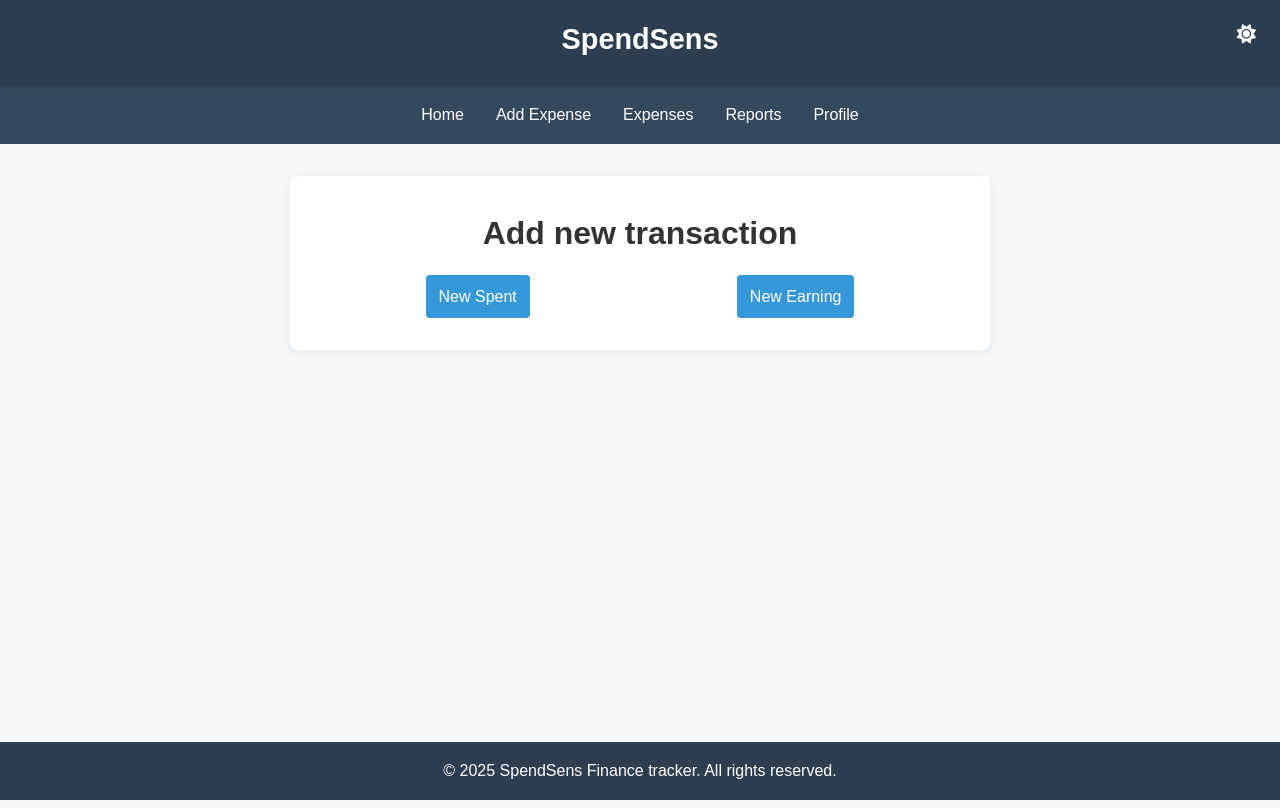
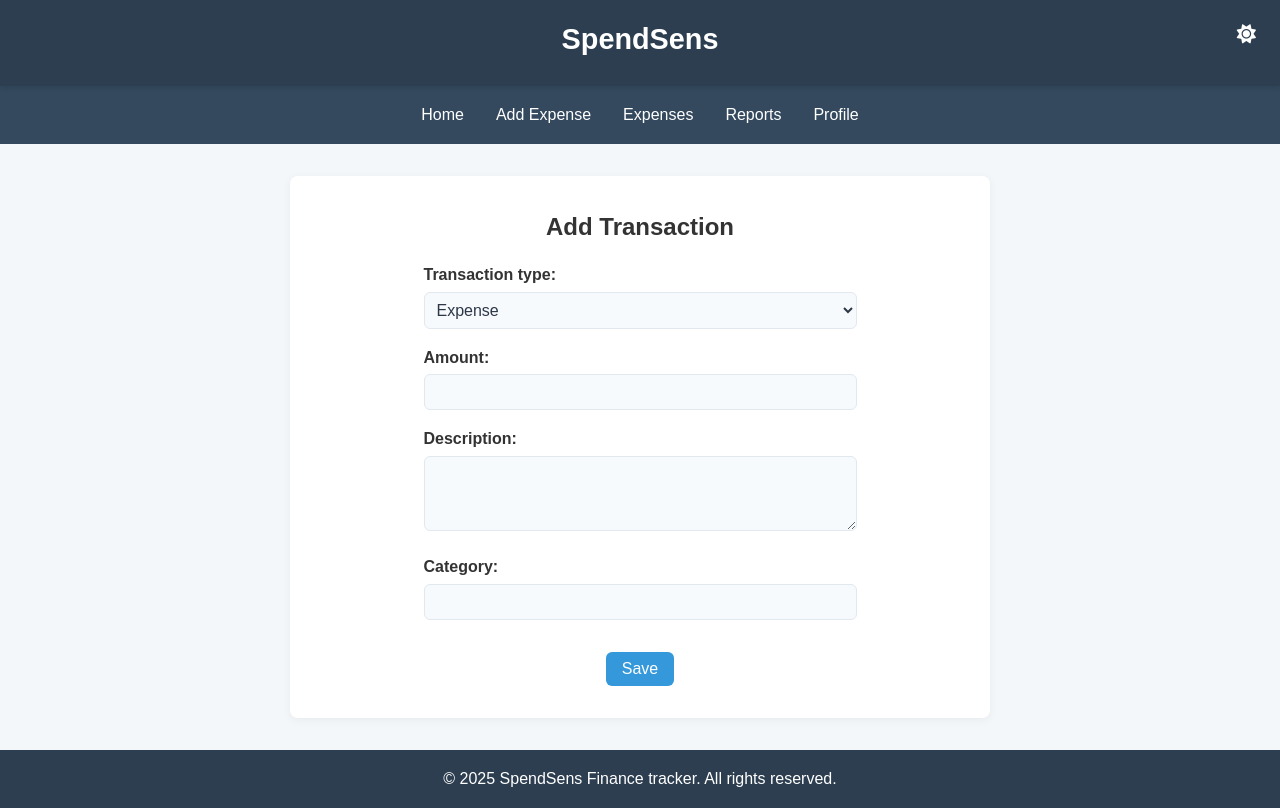
Before and after one commit to HappyMaxxx/SpendSense, a Django app: page /new_transaction/ in a window 1280 px wide. Run offline with Django 5.2, Linux system fonts and the light colour scheme; the visitor is signed in with stand-in values (Sample User, id 1); parts of the project's set-up code (start-up, migrations or seed data) failed here and were passed over.

Commit message:
transaction form

```diff
--- a/finance/forms.py
+++ b/finance/forms.py
@@ -32,3 +32,55 @@ class RegisterUserForm(UserCreationForm):
 class LoginUserForm(AuthenticationForm):
     username = forms.CharField(label='Username', widget=forms.TextInput())
     password = forms.CharField(label='Password', widget=forms.PasswordInput())
+
+
+class TransactionForm(forms.ModelForm):
+    TRANSACTION_TYPES = (
+        ('expense', 'Expense'),
+        ('income', 'Income'),
+    )
+    transaction_type = forms.ChoiceField(
+        choices=TRANSACTION_TYPES,
+        widget=forms.Select
+    )
+
+    class Meta:
+        model = Spents
+        fields = ['transaction_type', 'amount', 'description', 'category']
+        labels = {
+            'amount': 'Amount',
+            'description': 'Description',
+            'category': 'Category',
+            'transaction_type': 'Transaction Type',
+        }
+        widgets = {
+            'description': forms.Textarea(attrs={'rows': 3}),
+        }
+        required = {
+            'description': False,
+        }
+
+    def clean_description(self):
+        description = self.cleaned_data.get('description')
+        if description and len(description) > 1000:
+            raise forms.ValidationError('Description is too long, max 1000 characters.')
+        return description
+
+    def clean_amount(self):
+        amount = self.cleaned_data.get('amount')
+        if amount <= 0:
+            raise forms.ValidationError('Amount must be positive.')
+        return amount
+
+    def save(self, commit=True, user=None):
+        transaction_type = self.cleaned_data.get('transaction_type')
+        model = Spents if transaction_type == 'expense' else Earnings
+        instance = model(
+            amount=self.cleaned_data['amount'],
+            description=self.cleaned_data['description'],
+            category=self.cleaned_data['category'],
+            user=user
+        )
+        if commit:
+            instance.save()
+        return instance
--- a/finance/static/finance/css/styles.css
+++ b/finance/static/finance/css/styles.css
@@ -16,6 +16,11 @@
     --table-hover-bg: #f5f5f5;
     --button-bg: #3498db;
     --button-hover-bg: #2980b9;
+    --input-bg: #f7fafc;
+    --input-text: #2d3748;
+    --input-border: #e2e8f0;
+    --input-focus-border: #3182ce;
+    --input-focus-shadow: rgba(49, 130, 206, 0.2);
 }
 
 [data-theme="dark"] {
@@ -30,6 +35,11 @@
     --table-hover-bg: #333333;
     --button-bg: #4b5e77;
     --button-hover-bg: #5e7291;
+    --input-bg: #333333;
+    --input-text: #e0e0e0;
+    --input-border: #4b5e77;
+    --input-focus-border: #4dabf7;
+    --input-focus-shadow: rgba(77, 171, 247, 0.2);
 }
 
 body {
@@ -365,3 +375,57 @@ input[name="email"] {
     justify-content: space-around;
     margin-top: 1rem;
 }
+
+.block {
+    display: block;
+}
+
+h1.text-2xl {
+    font-size: 1.5rem;
+    font-weight: bold;
+    margin-bottom: 1rem;
+    text-align: center;
+}
+
+label {
+    display: block;
+    font-weight: 600;
+    margin-bottom: 0.25rem;
+}
+
+input,
+form select,
+textarea {
+    width: 100%;
+    padding: 0.5rem;
+    border: 1px solid var(--input-border);
+    border-radius: 0.375rem;
+    font-size: 1rem;
+    color: var(--input-text);
+    background-color: var(--input-bg);
+    transition: border-color 0.2s ease-in-out;
+}
+
+input:focus,
+select:focus,
+textarea:focus {
+    outline: none;
+    border-color: var(--input-focus-border);
+    box-shadow: 0 0 0 3px var(--input-focus-shadow);
+}
+
+.text-red-500 {
+    color: #e53e3e;
+    font-size: 0.875rem;
+    margin-top: 0.25rem;
+}
+
+button[type="submit"] {
+    padding: 0.5rem 1rem;
+    border: none;
+    border-radius: 0.375rem;
+    font-size: 1rem;
+    font-weight: 500;
+    cursor: pointer;
+    transition: background-color 0.2s ease-in-out;
+}
--- a/finance/templates/finance/new_transaction.html
+++ b/finance/templates/finance/new_transaction.html
@@ -1,17 +1,57 @@
 {% extends 'base.html' %}
+{% load form_tags %}
 {% load static %}
 
 {% block content %}
+<h1 class="text-2xl font-bold mb-4">Add Transaction</h1>
 
-<h1>Add new transaction</h1>
+<form method="post" class="space-y-4">
+    {% csrf_token %}
 
-<div class="sa_buttons">
-    <a href="{% url 'spent' %}">
-        <button>New Spent</button>
-    </a>
-    <a href="{% url 'earn' %}">
-        <button>New Earning</button>
-    </a>
-</div>
+    <div>
+        <strong><label class="block font-semibold mb-1" for="{{ form.transaction_type.id_for_label }}">
+            {{ form.transaction_type.label }}:
+        </label></strong>
+        {{ form.transaction_type|add_class:"border rounded p-2 w-full" }}
+        {% if form.transaction_type.errors %}
+            <p class="text-red-500 text-sm">{{ form.transaction_type.errors.0 }}</p>
+        {% endif %}
+    </div>
 
+    <div>
+        <strong><label class="block font-semibold mb-1" for="{{ form.amount.id_for_label }}">
+            {{ form.amount.label }}:
+        </label></strong>
+        {{ form.amount|add_class:"border rounded p-2 w-full" }}
+        {% if form.amount.errors %}
+            <p class="text-red-500 text-sm">{{ form.amount.errors.0 }}</p>
+        {% endif %}
+    </div>
+
+    <div>
+        <strong><label class="block font-semibold mb-1" for="{{ form.description.id_for_label }}">
+            {{ form.description.label }}:
+        </label></strong>
+        {{ form.description|add_class:"border rounded p-2 w-full" }}
+        {% if form.description.errors %}
+            <p class="text-red-500 text-sm">{{ form.description.errors.0 }}</p>
+        {% endif %}
+    </div>
+
+    <div>
+        <strong><label class="block font-semibold mb-1" for="{{ form.category.id_for_label }}">
+            {{ form.category.label }}:
+        </label></strong>
+        {{ form.category|add_class:"border rounded p-2 w-full" }}
+        {% if form.category.errors %}
+            <p class="text-red-500 text-sm">{{ form.category.errors.0 }}</p>
+        {% endif %}
+    </div>
+
+    <div class="center_div">
+        <button type="submit" class="bg-blue-600 text-white px-4 py-2 rounded hover:bg-blue-700">
+            Save
+        </button>
+    </div>
+</form>
 {% endblock %}
--- a/finance/templates/finance/profile.html
+++ b/finance/templates/finance/profile.html
@@ -43,10 +43,10 @@ document.getElementById('period').addEventListener('change', function() {
     .then(response => response.json())
     .then(data => {
         if (data.total_spending !== undefined) {
-            document.getElementById('total-spending').textContent = '$' + parseFloat(data.total_spending).toFixed(2);
+            document.getElementById('total-spending').textContent = parseFloat(data.total_spending).toFixed(2) + '$';
         }
         if (data.total_earning !== undefined) {
-            document.getElementById('total-earning').textContent = '$' + parseFloat(data.total_earning).toFixed(2);
+            document.getElementById('total-earning').textContent = parseFloat(data.total_earning).toFixed(2) + '$';
         }
     })
     .catch(error => console.error('Error:', error));
--- /dev/null
+++ b/finance/templatetags/form_tags.py
@@ -0,0 +1,7 @@
+from django import template
+
+register = template.Library()
+
+@register.filter(name='add_class')
+def add_class(field, css_class):
+    return field.as_widget(attrs={"class": css_class})
--- a/finance/urls.py
+++ b/finance/urls.py
@@ -5,13 +5,11 @@ from . import views
 
 urlpatterns = [
 	path('', views.index, name='home'),
-    path('new_transaction/', views.NewTransaction.as_view(), name='new_transaction'),
-    path('spent/', views.MakeNewSpent.as_view(), name='spent'),
-    path('earn/', views.MakeNewEarning.as_view(), name='earn'),
     path('register/', views.RegisterUser.as_view(), name='register'),
     path('login/', views.LoginUser.as_view(), name='auth'),
     path('logout/', views.LogoutUser.as_view(), name='logout'),
     path('profile/', views.UserProfile.as_view(), name='profile'),
+    path('new_transaction/', views.AddTransactionView.as_view(), name='new_transaction'),
     path('expenses/', views.UserExpenses.as_view(), name='expenses'),
     # API endpoints
     path('api/check_username/', views.check_username, name='check_username'),
--- a/finance/views.py
+++ b/finance/views.py
@@ -1,6 +1,6 @@
 from django.shortcuts import render, redirect
 from .models import Spents, Earnings
-from .forms import RegisterUserForm, LoginUserForm
+from .forms import RegisterUserForm, LoginUserForm, TransactionForm
 from django.urls import reverse_lazy
 from django.http import JsonResponse
 from django.db import transaction
@@ -19,32 +19,6 @@ import json
 import random
 from .tasks import test_task
 
-products = {
-    'milk': 1.5,
-    'bread': 2.0,
-    'eggs': 3.0,
-    'cheese': 4.0,
-    'chocolate': 2.5,
-    'coffee': 5.0,
-    'tea': 3.5,
-    'juice': 2.0,
-    'water': 1.0,
-    'snacks': 2.5,
-    'fruits': 3.0,
-    'vegetables': 2.0,
-    'cereal': 4.0,
-    'pasta': 2.5
-}
-
-earnings = {
-    'salary': 1000,
-    'bonus': 200,
-    'interest': 50,
-    'investment': 300,
-    'gift': 100,
-    'freelance': 400
-}
-
 
 class LoginRequiredMixin(AccessMixin):
     login_url = reverse_lazy('auth')
@@ -58,36 +32,18 @@ class LoginRequiredMixin(AccessMixin):
 def index(request):
     return render(request, 'finance/index.html')
 
-class NewTransaction(LoginRequiredMixin, View):
+
+class AddTransactionView(LoginRequiredMixin, View):
     def get(self, request):
-        return render(request, 'finance/new_transaction.html')
+        form = TransactionForm()
+        return render(request, 'finance/new_transaction.html', {'form': form})
 
-class MakeNewSpent(LoginRequiredMixin, View):
-    def get(self, request):
-        trans_products = random.sample(list(products.keys()), 2)
+    def post(self, request):
+            form = TransactionForm(request.POST)
+            if form.is_valid():
+                form.save(user=request.user)
+                return redirect('expenses')
 
-        transaction = Spents.objects.create(
-            user=request.user,
-            amount=products[trans_products[0]] + products[trans_products[1]],
-            category='shopping',
-            description=f'{trans_products[0]} and {trans_products[1]}',
-        )
-
-        return redirect('expenses')
-
-
-class MakeNewEarning(LoginRequiredMixin, View):
-    def get(self, request):
-        earning = random.choice(list(earnings.keys()))
-
-        earning = Earnings.objects.create(
-            user=request.user,
-            amount=earnings[earning],
-            category='salary',
-            description=f'{earning}',
-        )
-
-        return redirect('expenses')
 
 class RegisterUser(CreateView):
     form_class = RegisterUserForm
```
Also changed, not shown: README.md.
